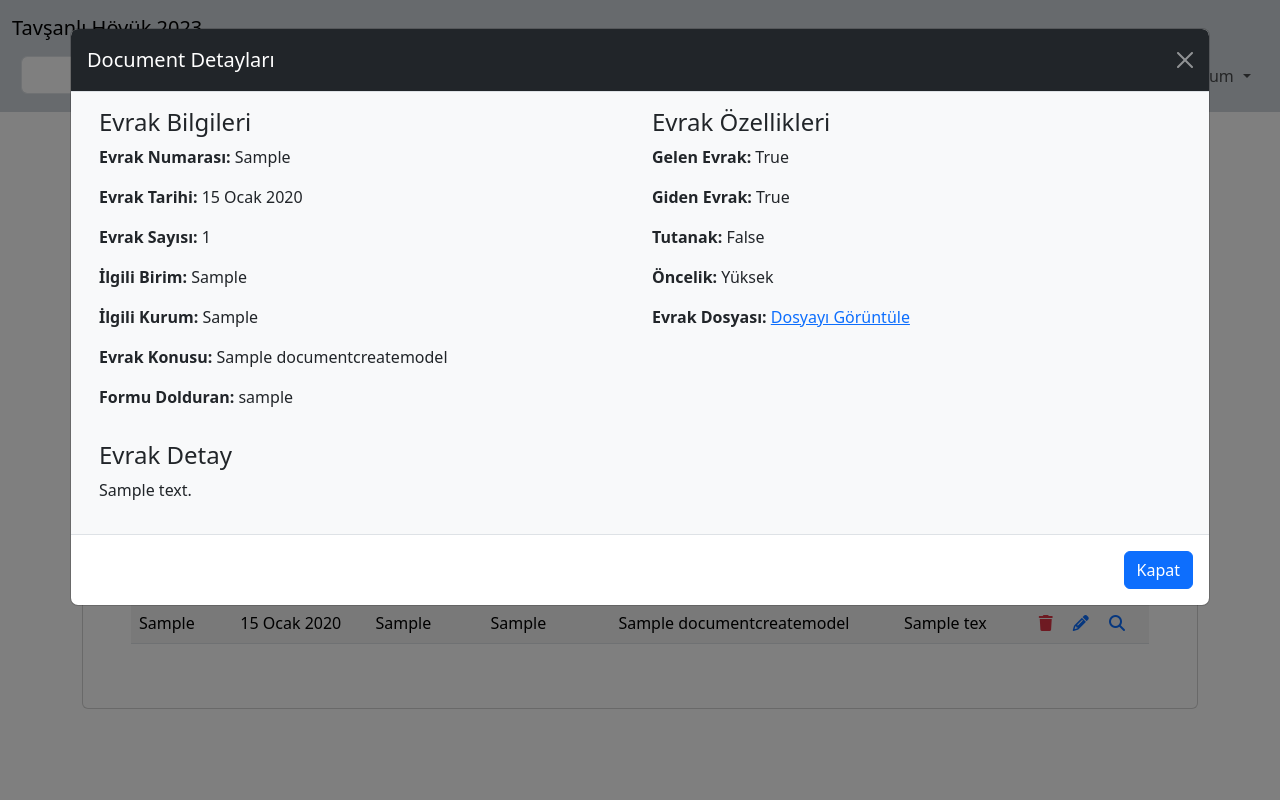
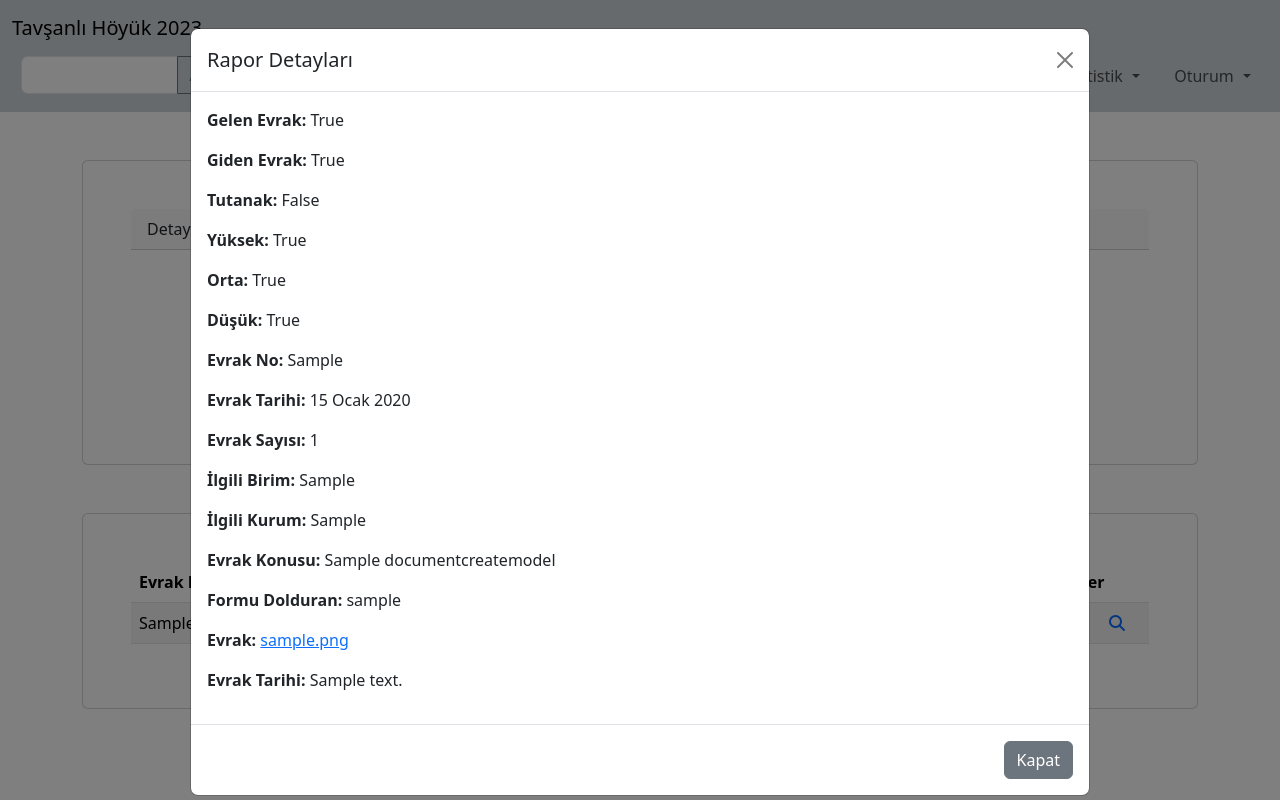
Before and after one commit to RythmTechnologies/animated-octo-winner, a Django app: page /document/list in a window 1280 px wide, after a click that opens the changed part. Run offline with Django 5.2, Linux system fonts and the light colour scheme; a user stored in the database is signed in; tables that the repository leaves empty hold one stand-in row (values such as "Sample post"); some libraries are stand-ins or nearby versions.

Commit message:
fix: some issues

```diff
--- a/archaeologyMain/templates/document/list.html
+++ b/archaeologyMain/templates/document/list.html
@@ -68,26 +68,12 @@ Evrak Listesi
             <td>{{ document.detail|slice:":10"|safe }}</td>
             {% if request.user.is_superuser or request.user.isModerator == True %}
             <td>
-                          <a
-                            href="#"
-                            class="mb-2 me-3"
-                            data-bs-toggle="modal"
-                            data-bs-target="#deletealert{{ document.id }}"
-                            ><i class="fa-solid fa-trash text-danger"></i
-                          ></a>
-                          <a
-                            href="#"
-                            class="mb-2 me-3"
-                            data-bs-toggle="modal"
-                            data-bs-target="#updateModal{{ document.id }}"
-                            ><i id="modal_open" class="fa-solid fa-pencil"></i
-                          ></a>
-                          <a
-                            href="#"
-                            data-bs-toggle="modal"
-                            data-bs-target="#viewModal{{ document.id }}"
-                            ><i class="fa-solid fa-magnifying-glass"></i
-                          ></a>
+              <a href="#" class="mb-2 me-3" data-bs-toggle="modal" data-bs-target="#deletealert{{ document.id }}"><i
+                  class="fa-solid fa-trash text-danger"></i></a>
+              <a href="#" class="mb-2 me-3" data-bs-toggle="modal" data-bs-target="#updateModal{{ document.id }}"><i
+                  id="modal_open" class="fa-solid fa-pencil"></i></a>
+              <a href="#" data-bs-toggle="modal" data-bs-target="#viewModal{{ document.id }}"><i
+                  class="fa-solid fa-magnifying-glass"></i></a>
             </td>
             {% endif %}
           </tr>
@@ -99,37 +85,22 @@ Evrak Listesi
   <!-- Modals for each report -->
   {% for document in documents %}
   <!-- Modal Delete -->
-  <div
-    class="modal fade"
-    id="deletealert{{ document.id }}"
-    tabindex="-1"
-    aria-labelledby="exampleModalLabel"
-    aria-hidden="true"
-  >
+  <div class="modal fade" id="deletealert{{ document.id }}" tabindex="-1" aria-labelledby="exampleModalLabel"
+    aria-hidden="true">
     <div class="modal-dialog">
       <div class="modal-content">
         <div class="modal-header">
           <h1 class="modal-title fs-5" id="exampleModalLabel">
             Silmek İstediğinizden Emin Misiniz?
           </h1>
-          <button
-            type="button"
-            class="btn-close"
-            data-bs-dismiss="modal"
-            aria-label="Close"
-          ></button>
+          <button type="button" class="btn-close" data-bs-dismiss="modal" aria-label="Close"></button>
         </div>
         <div class="modal-footer justify-content-center">
-          <button
-            type="button"
-            class="btn btn-secondary"
-            data-bs-dismiss="modal"
-          >
+          <button type="button" class="btn btn-secondary" data-bs-dismiss="modal">
             Vazgeç
           </button>
-          <a href="{% url 'delete-document' document.id %}"
-            ><button type="button" class="btn btn-danger">Sil</button></a
-          >
+          <a href="{% url 'delete-document' document.id %}"><button type="button"
+              class="btn btn-danger">Sil</button></a>
         </div>
       </div>
     </div>
@@ -137,37 +108,18 @@ Evrak Listesi
   <!-- Modal Delete End -->
 
   <!-- Update Modal -->
-  <div
-    class="modal fade"
-    id="updateModal{{ document.id }}"
-    tabindex="-1"
-    role="dialog"
-    aria-labelledby="updateModalLabel{{ document.id }}"
-    aria-hidden="true"
-  >
-    <div
-      class="modal-dialog"
-      role="document"
-      style="max-width: 900px; max-height: 1500px"
-    >
+  <div class="modal fade" id="updateModal{{ document.id }}" tabindex="-1" role="dialog"
+    aria-labelledby="updateModalLabel{{ document.id }}" aria-hidden="true">
+    <div class="modal-dialog" role="document" style="max-width: 900px; max-height: 1500px">
       <div class="modal-content">
-        <form
-          method="post"
-          action="{% url 'update-document' document.id %}"
-          class="update-form"
-          enctype="multipart/form-data"
-        >
+        <form method="post" action="{% url 'update-document' document.id %}" class="update-form"
+          enctype="multipart/form-data">
           {% csrf_token %}
           <div class="modal-header">
             <h5 class="modal-title" id="updateModalLabel{{ document.id }}">
               Evrak Güncelle
             </h5>
-            <button
-              type="button"
-              class="btn-close"
-              data-bs-dismiss="modal"
-              aria-label="Close"
-            ></button>
+            <button type="button" class="btn-close" data-bs-dismiss="modal" aria-label="Close"></button>
           </div>
           <div class="modal-body">
             {% for form_id, form in updateForms.items %}
@@ -268,11 +220,7 @@ Evrak Listesi
             {% endfor %}
           </div>
           <div class="modal-footer">
-            <button
-              type="button"
-              class="btn btn-secondary"
-              data-bs-dismiss="modal"
-            >
+            <button type="button" class="btn btn-secondary" data-bs-dismiss="modal">
               Kapat
             </button>
             <button type="submit" class="btn btn-primary">Kaydet</button>
@@ -285,55 +233,37 @@ Evrak Listesi
   <!-- Update Modal End -->
 
   <!-- View Modal -->
-  <div
-  class="modal fade"
-  id="viewModal{{ document.id }}"
-  tabindex="-1"
-  role="dialog"
-  aria-labelledby="viewModalLabel{{ document.id }}"
-  aria-hidden="true"
->
-  <div class="modal-dialog modal-xl" role="document">
+  <div class="modal fade" id="viewModal{{ document.id }}" tabindex="-1" role="dialog"
+    aria-labelledby="viewModalLabel{{ document.id }}" aria-hidden="true">
+    <div class="modal-dialog" role="document" style="max-width: 900px; max-height: 1500px">
       <div class="modal-content">
-      <div class="modal-header bg-dark text-white">
+        <div class="modal-header">
           <h5 class="modal-title" id="viewModalLabel{{ document.id }}">
-          Document Detayları
+            Rapor Detayları
           </h5>
-        <button type="button" class="btn-close btn-close-white" data-bs-dismiss="modal" aria-label="Close"></button>
+          <button type="button" class="btn-close" data-bs-dismiss="modal" aria-label="Close"></button>
         </div>
-      <div class="modal-body bg-light">
-        <div class="container-fluid">
-          <div class="row mb-3">
-            <div class="col-md-6">
-              <h4>Evrak Bilgileri</h4>
-              <p><strong>Evrak Numarası:</strong> {{ document.docno }}</p>
-              <p><strong>Evrak Tarihi:</strong> {{ document.docdate }}</p>
-              <p><strong>Evrak Sayısı:</strong> {{ document.doccount }}</p>
-              <p><strong>İlgili Birim:</strong> {{ document.relevantunit }}</p>
-              <p><strong>İlgili Kurum:</strong> {{ document.relevantinstitution }}</p>
-              <p><strong>Evrak Konusu:</strong> {{ document.docsubject }}</p>
-              <p><strong>Formu Dolduran:</strong> {{ document.user }}</p>
-            </div>
-            <div class="col-md-6">
-              <h4>Evrak Özellikleri</h4>
-              <p><strong>Gelen Evrak:</strong> {{ document.incomingdoc }}</p>
-              <p><strong>Giden Evrak:</strong> {{ document.outgoingdoc }}</p>
-              <p><strong>Tutanak:</strong> {{ document.amount }}</p>
-              <p><strong>Öncelik:</strong> {{ document.high | yesno:"Yüksek,Orta,Düşük" }}</p>
-              <p><strong>Evrak Dosyası:</strong> <a href="{{ document.files.url }}" target="_blank">Dosyayı Görüntüle</a></p>
-            </div>
-          </div>
-          <div class="row">
-            <div class="col-12">
-              <h4>Evrak Detay</h4>
-              <p>{{ document.detail|safe }}</p>
-            </div>
-          </div>
-        </div>
+        <div class="modal-body">
+          <!-- Document details here -->
+          <p><strong>Gelen Evrak: </strong> {{ document.incomingdoc }}</p>
+          <p><strong>Giden Evrak: </strong> {{ document.outgoingdoc }}</p>
+          <p><strong>Tutanak: </strong> {{ document.amount }}</p>
+          <p><strong>Yüksek: </strong> {{ document.high }}</p>
+          <p><strong>Orta: </strong> {{ document.middle }}</p>
+          <p><strong>Düşük: </strong> {{ document.low }}</p>
+          <p><strong>Evrak No: </strong> {{ document.docno }}</p>
+          <p><strong>Evrak Tarihi: </strong> {{ document.docdate }}</p>
+          <p><strong>Evrak Sayısı: </strong> {{ document.doccount }}</p>
+          <p><strong>İlgili Birim: </strong> {{ document.relevantunit }}</p>
+          <p><strong>İlgili Kurum: </strong> {{ document.relevantinstitution }}</p>
+          <p><strong>Evrak Konusu: </strong> {{ document.docsubject }}</p>
+          <p><strong>Formu Dolduran: </strong> {{ document.user }}</p>
+          <p><strong>Evrak: </strong><a href="{{document.files.url}}" target="_blank">{{ document.files }}</a></p>
+          <p><strong>Evrak Tarihi: </strong> {{ document.detail|safe }}</p>
+          <!-- Document Details End -->
         </div>
         <div class="modal-footer">
-        <button type="button" class="btn btn-primary" data-bs-dismiss="modal">Kapat</button>
-      </div>
+          <button type="button" class="btn btn-secondary" data-bs-dismiss="modal">Kapat</button>
         </div>
       </div>
     </div>
@@ -341,21 +271,4 @@ Evrak Listesi
   <!-- View Modal End -->
   {% endfor %}
 </div>
-<script src="https://ajax.googleapis.com/ajax/libs/jquery/3.5.1/jquery.min.js"></script>
-<script type="text/javascript">
-    $(document).ready(function() {
-        $.ajax({
-            url: 'document/deneme/',
-            type: 'GET',
-            success: function(response) {
-
-                console.log(response.data);
-            },
-            error: function(error) {
-
-                console.error(error);
-            }
-        });
-    });
-</script>
 {% endblock site-content %}
```
Also changed, not shown: archaeologyMain/templates/fixture/list.html (+61 -140 lines). Lines whose indentation alone changed are shown as unchanged.
